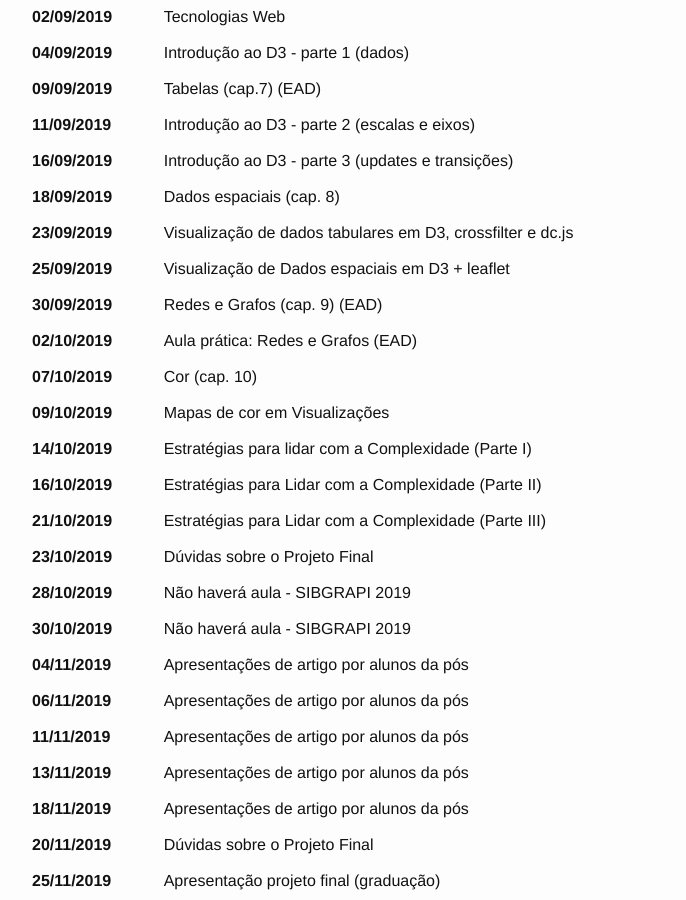
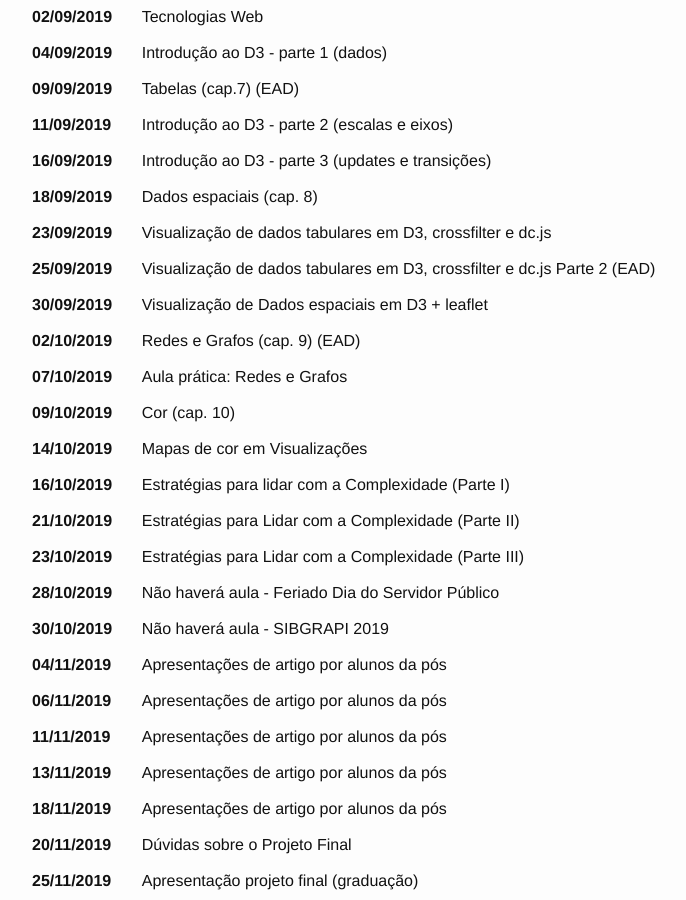
Before and after one commit to emanueles/datavis-course, a Jekyll site: the page built from calendar.md, in a window 1280 px wide and 900 px high, scrolled down 584 px. Shown: the whole window, without its empty margins (245-931 px from the left). Built offline with Jekyll 4.4.1, drawn with Linux system fonts in a browser that asks for light colours.

Commit message:
Updated calendar Added Tableau Task 2

```diff
--- a/calendar.md
+++ b/calendar.md
@@ -79,43 +79,43 @@ permalink: /calendar/
     </tr>
     <tr>
       <td><b>25/09/2019</b></td>
-      <td>Visualização de Dados espaciais em D3 + leaflet </td>
+      <td> Visualização de dados tabulares em D3, crossfilter e dc.js Parte 2 (EAD) </td>
     </tr>
     <tr>
       <td><b>30/09/2019</b></td>
+      <td> Visualização de Dados espaciais em D3 + leaflet  </td>
+    </tr>
+    <tr>
+      <td><b>02/10/2019</b></td>
       <td> Redes e Grafos (cap. 9) (EAD) </td>
     </tr>
     <tr>
-      <td><b>02/10/2019</b></td>
-      <td> Aula prática: Redes e Grafos (EAD) </td>
+      <td><b>07/10/2019</b></td>
+      <td> Aula prática: Redes e Grafos </td>
     </tr>
     <tr>
-      <td><b>07/10/2019</b></td>
+      <td><b>09/10/2019</b></td>
       <td> Cor (cap. 10) </td>
     </tr>
     <tr>
-      <td><b>09/10/2019</b></td>
+      <td><b>14/10/2019</b></td>
       <td> Mapas de cor em Visualizações </td>
     </tr>
     <tr>
-      <td><b>14/10/2019</b></td>
-      <td> Estratégias para lidar com a Complexidade (Parte I) </td>
-    </tr>
-    <tr>
       <td><b>16/10/2019</b></td>
-      <td> Estratégias para Lidar com a Complexidade (Parte II)</td>
+      <td>Estratégias para lidar com a Complexidade (Parte I) </td>
     </tr>
     <tr>
       <td><b>21/10/2019</b></td>
+      <td> Estratégias para Lidar com a Complexidade (Parte II) </td>
+    </tr>
+    <tr>
+      <td><b>23/10/2019</b></td>
       <td> Estratégias para Lidar com a Complexidade (Parte III) </td>
     </tr>
     <tr>
-      <td><b>23/10/2019</b></td>
-      <td> Dúvidas sobre o Projeto Final </td>
-    </tr>
-    <tr>
       <td><b>28/10/2019</b></td>
-      <td> Não haverá aula - SIBGRAPI 2019</td>
+      <td> Não haverá aula - Feriado Dia do Servidor Público</td>
     </tr>
     <tr>
       <td><b>30/10/2019</b></td>
```
Also changed, not shown: _tasks/2019-09-19-tarefa-tableau-2.md (added, +75 -0 lines), assets/images/2019_p1_tarefa2.png (added), assets/images/2019_p2_world_bank.png (added).
